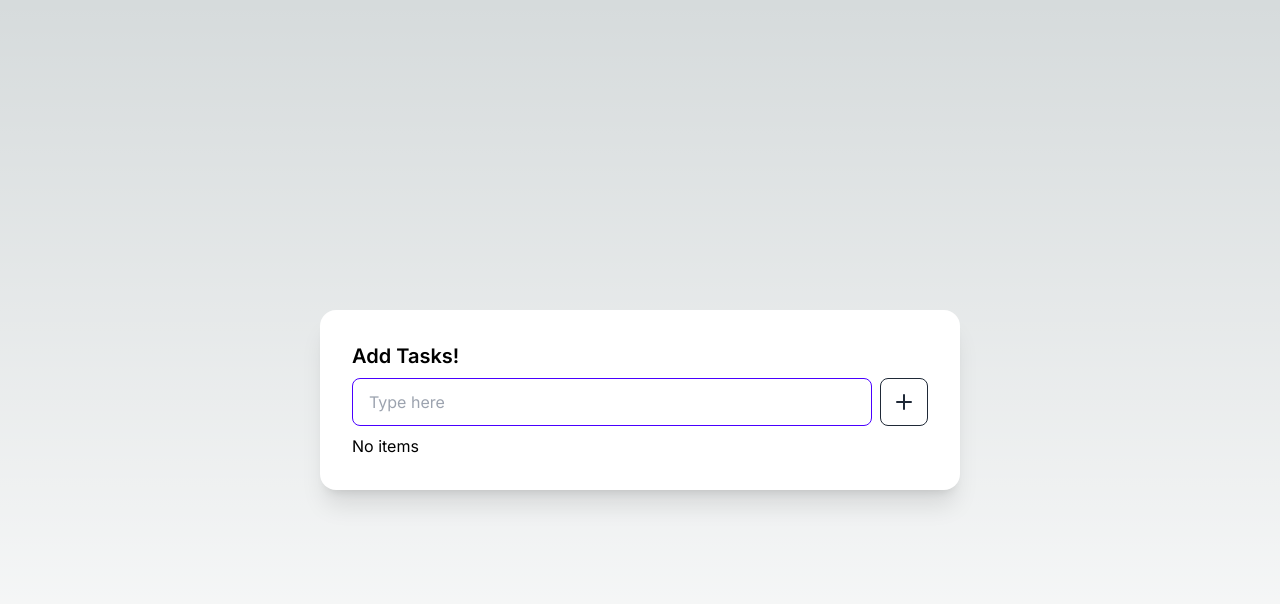
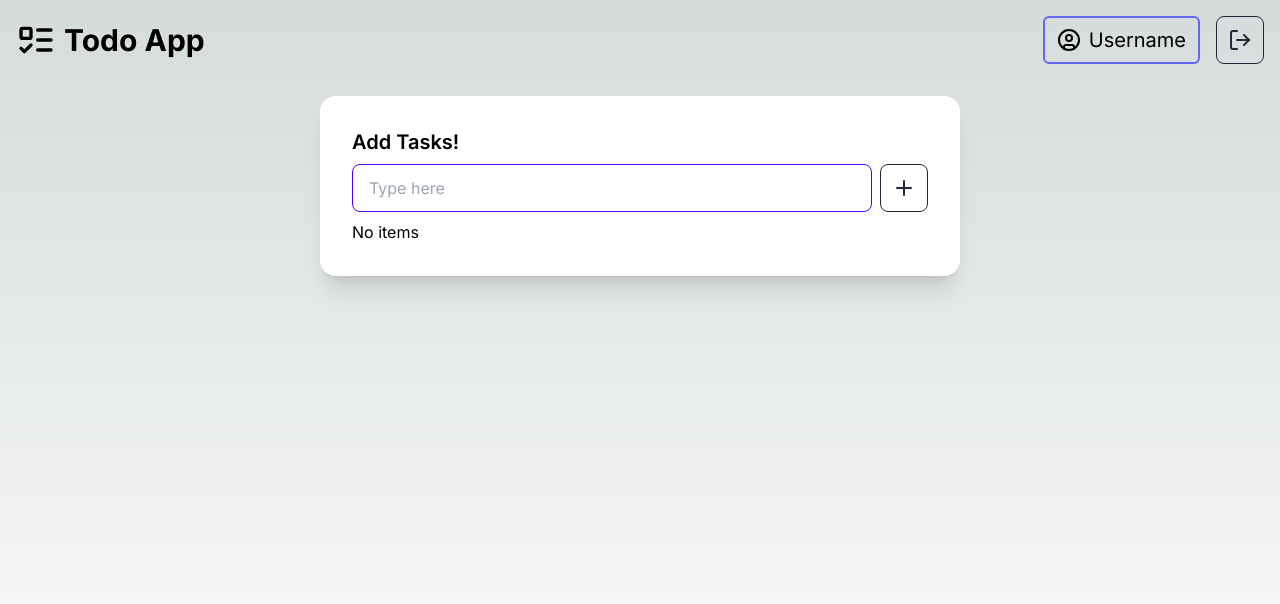
Before and after one commit to manurajpv/todo-app, a Next.js app: page / in a window 1280 px wide. Shown: the top 604 px of the page. Built offline with nearby package versions, Linux system fonts and the light colour scheme.

Commit message:
added navbar to home

```diff
--- a/src/app/page.tsx
+++ b/src/app/page.tsx
@@ -1,9 +1,23 @@
 import Todo from "@/components/Todo";
+import { CircleUser, ListTodo, LogOut } from "lucide-react";
+import { redirect } from "next/navigation";
 
 export default function Home() {
   return (
-    <main className="h-screen flex justify-center items-center">
-      <Todo />
-    </main>
+    <div className="min-h-screen">
+      <nav className="flex justify-between items-center p-4 h-20">
+        <h1 className="lg:text-3xl text-xl font-bold flex items-center gap-2"><ListTodo className="h-10 w-10" />Todo App</h1>
+        <div className="flex items-center gap-4">
+          <span className="text-xl flex items-center gap-2 border-2 px-3 py-2 rounded-md border-indigo-500/100"><CircleUser />Username</span>
+          <button className="btn btn-square btn-outline">
+            <LogOut />
+          </button>
+        </div>
+      </nav>
+      <main className="flex justify-center items-center py-4">
+        <Todo />
+      </main>
+    </div>
+
   );
 }
```
